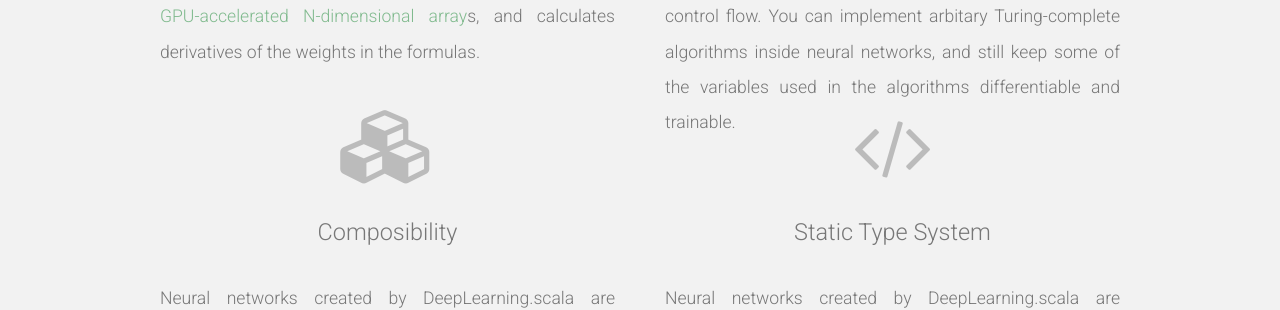
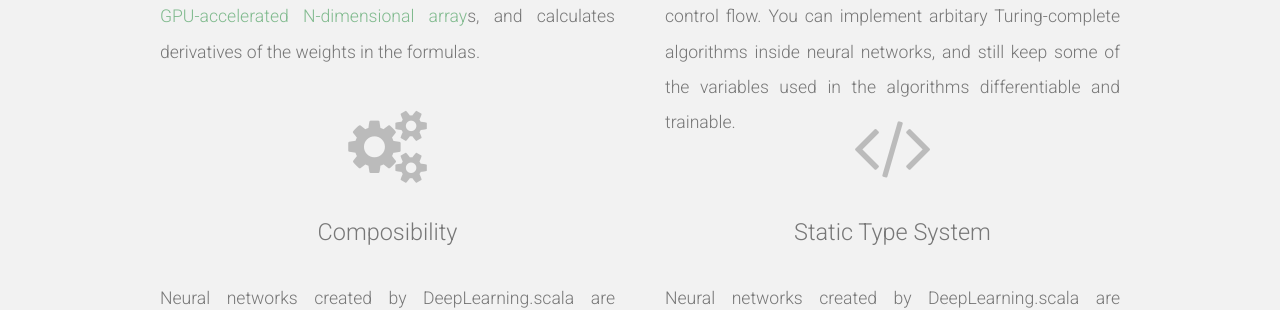
Before and after one commit to ThoughtWorksInc/DeepLearning.scala, a Jekyll site: the page built from index.html, in a window 1280 px wide. Shown: the part 1270-1580 px from the top of the page. Built offline with Jekyll 4.4.1, drawn with Linux system fonts in a browser that asks for light colours; nearby versions of some CDN libraries; comment, search, counter and statistics services are not loaded.

Commit message:
Update index.html

```diff
--- a/index.html
+++ b/index.html
@@ -40,7 +40,7 @@
 				</p>
 			</section>
 			<section class="6u" style="height: 24em">
-				<span class="pennant"><span class="fa fa-cubes"></span></span>
+				<span class="pennant"><span class="fa fa-cogs"></span></span>
 				<h3 style="white-space: nowrap">Composibility</h3>
 				<p style="text-align: justify">
 					Neural networks created by DeepLearning.scala are composable.
```
